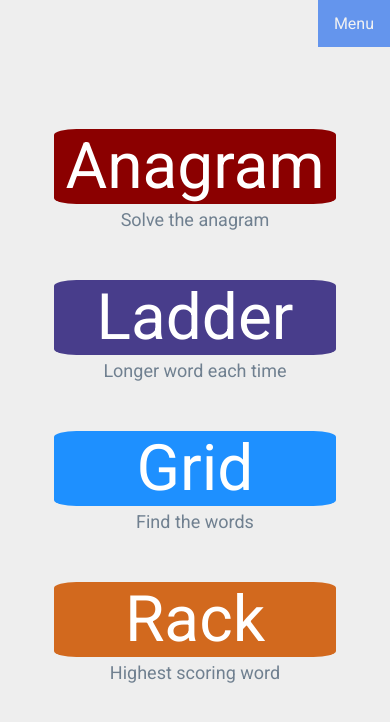
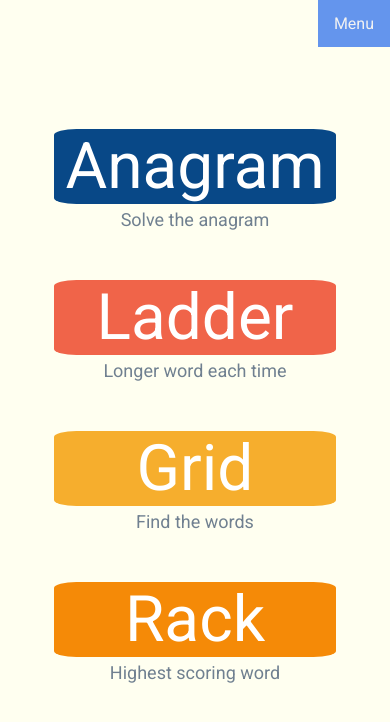
Before and after one commit to jgthomas/playwords.xyz, a Flask app: page / in a window 390 px wide. Shown: the top 722 px of the page. Run offline with Flask 2, Linux system fonts and the light colour scheme.

Commit message:
playing with complementary colours

```diff
--- a/static/styles/index.css
+++ b/static/styles/index.css
@@ -66,22 +66,22 @@ body {
 }
 
 #game-link-1 {
-        background-color: darkred;
+        background-color: #084887;
         flex: 1;
 }
 
 #game-link-2 {
-        background-color: darkslateblue;
+        background-color: #F06449;
         flex: 1;
 }
 
 #game-link-3 {
-        background-color: dodgerblue;
+        background-color: #F6AE2D;
         flex: 1;
 }
 
 #game-link-4 {
-        background-color: chocolate;
+        background-color: #F58A07;
         flex: 1;
 }
 
--- a/static/styles/inputs.css
+++ b/static/styles/inputs.css
@@ -31,6 +31,7 @@ input[type="text"] {
         margin-right: auto;
         color: slategrey;
         font-size: 300%;
+        background: ivory;
 }
 
 input::placeholder {
--- a/static/styles/shared.css
+++ b/static/styles/shared.css
@@ -2,7 +2,9 @@ body {
         margin: 0;
         font-size: 16px;
         font-family: 'Roboto', sans-serif;
-        background: linear-gradient(to bottom, rgba(238,238,238,1) 0%,rgba(238,238,238,1) 100%);
+        /*background: linear-gradient(to bottom, rgba(238,238,238,1) 0%,rgba(238,238,238,1) 100%);*/
+        background: #CAC4CE;
+        background: ivory;
 }
 
 
@@ -14,6 +16,7 @@ body {
         display: flex;
         justify-content: space-between;
         color: oldlace;
+        margin-bottom: 20px;
 }
 
 .profile-nav {
@@ -49,11 +52,14 @@ body {
 @media screen and (max-width: 600px) {
         .topnav {
                 display: block;
-                background: linear-gradient(to bottom, rgba(238,238,238,1) 0%,rgba(238,238,238,1) 100%);
+                /*background: linear-gradient(to bottom, rgba(238,238,238,1) 0%,rgba(238,238,238,1) 100%);*/
+                background: #CAC4CE;
+                background: ivory;
         }
 
         .topnav a {
                 display: none;
+                background-color: cornflowerblue;
         }
 
         .topnav a.icon {
@@ -86,7 +92,6 @@ body {
                 float: none;
                 display: block;
                 text-align: center;
-                background-color: cornflowerblue;
         }
 
         .profile-nav {
```
